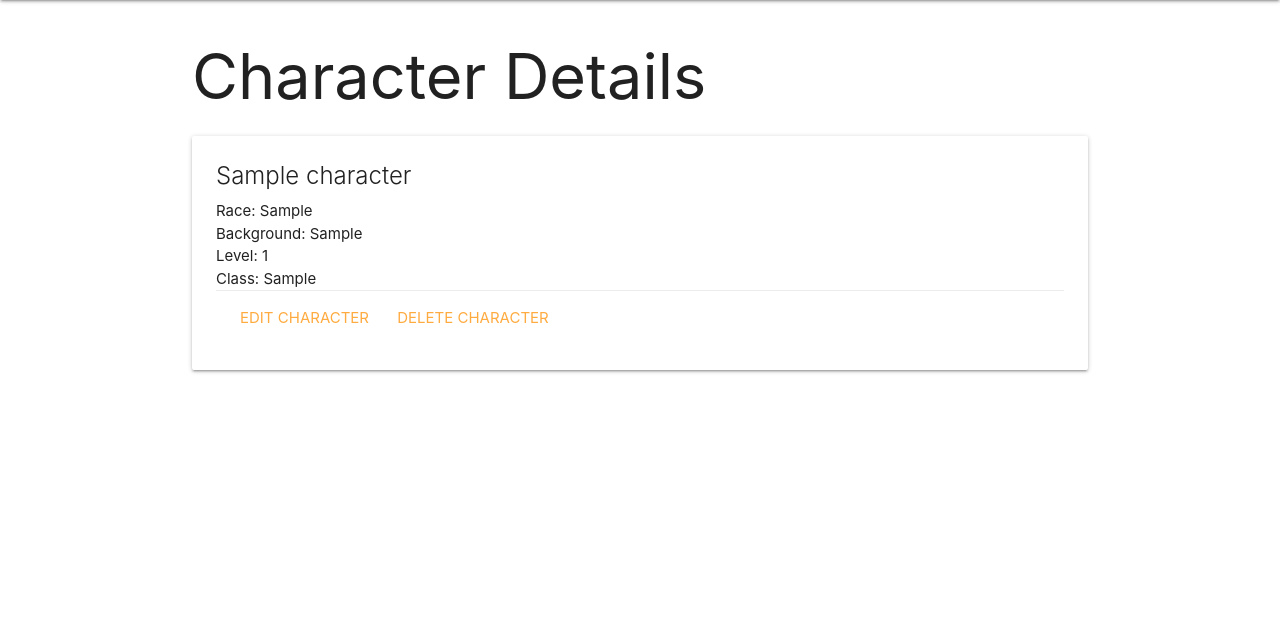
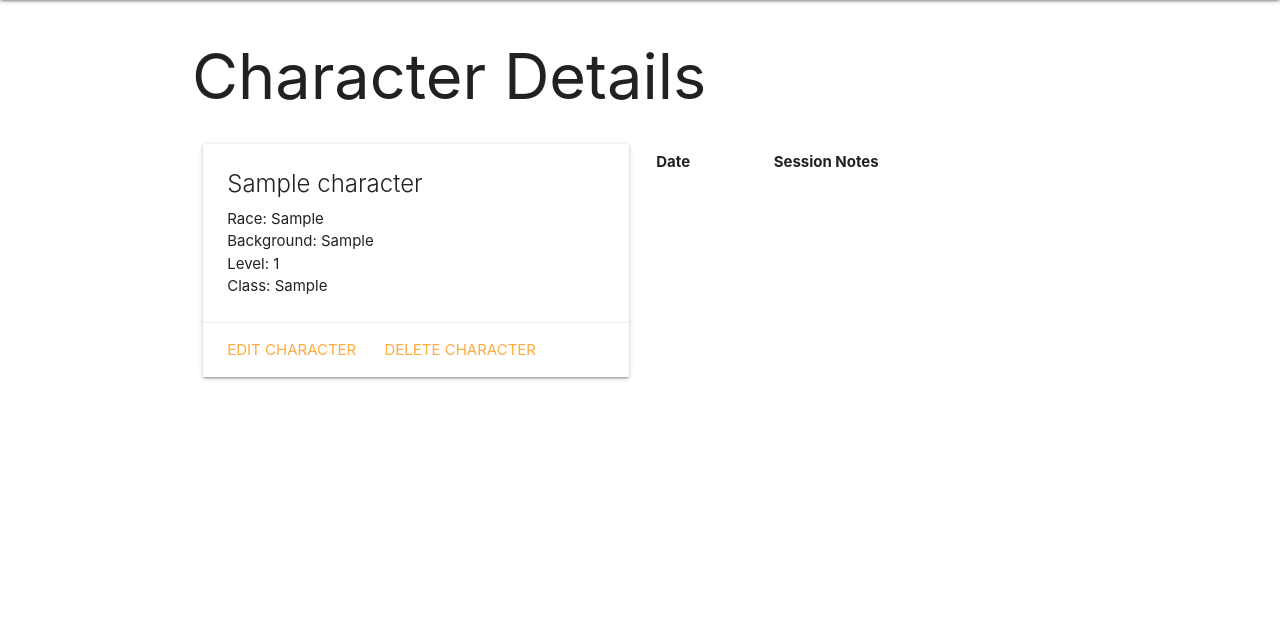
Before and after one commit to alonzoalcantar/CharacterCollector, a Django app: page /characters/1/ in a window 1280 px wide. Shown: the part 64-696 px from the top of the page. Run offline with Django 4.2, Linux system fonts and the light colour scheme; tables that the repository leaves empty hold one stand-in row (values such as "Sample post"); data that the repository does not hold is empty.

Commit message:
Session Model appears next to individual character details

```diff
--- a/main_app/admin.py
+++ b/main_app/admin.py
@@ -1,5 +1,6 @@
 from django.contrib import admin
-from .models import Character
+from .models import Character, Session
 
 # Register your models here.
 admin.site.register(Character)
+admin.site.register(Session)
--- a/main_app/models.py
+++ b/main_app/models.py
@@ -1,6 +1,7 @@
 from django.db import models
 from django.urls import reverse
 # Create your models here.
+
 
 class Character(models.Model):
     name = models.CharField(max_length=100)
@@ -24,3 +25,12 @@
 
     def get_absolute_url(self):
         return reverse("itemdetail", kwargs={"item_id": self.id})
+
+class Session(models.Model):
+    date = models.DateField('Session Date')
+    session = models.TextField(max_length=250)
+
+    character = models.ForeignKey(Character, on_delete=models.CASCADE)
+
+    def __str__(self):
+        return f"{self.get_session_display()} on {self.date}"
--- a/main_app/templates/characters/detail.html
+++ b/main_app/templates/characters/detail.html
@@ -2,21 +2,36 @@
 {% block content %}
 
 <h1>Character Details</h1>
-
+<div class="row">
+    <div class="col s6">
         <div class="card">
             <div class="card-content">
-
                 <span class="card-title">{{ character.name }}</span>
                 <p>Race: {{ character.race }}</p>
                 <p>Background: {{ character.background }}</p>
                 <p>Level: {{ character.level }}</p>
                 <p>Class: {{ character.style }}</p>
-
+            </div>
     <div class= "card-action">
         <a href= "{% url 'characters_update' character.id%}">Edit Character</a>
         <a href= "{% url 'characters_delete' character.id%}">Delete Character</a>
     </div>
-
+</div>
+</div>
+<div class="col s6">
+    <table class="striped">
+        <thead>
+            <tr><th>Date</th><th>Session Notes</th></tr>
+          </thead>
+          <tbody>
+            {% for session in character.session_set.all %}
+              <tr>
+                <td>{{session.date}}</td>
+                <td>{{session.get_session_display}}</td>
+              </tr>
+            {% endfor %}
+          </tbody>
+        </table>
   </div>
 </div>
 
```
Also changed, not shown: main_app/migrations/0003_session.py (added). Lines whose indentation alone changed are shown as unchanged.
